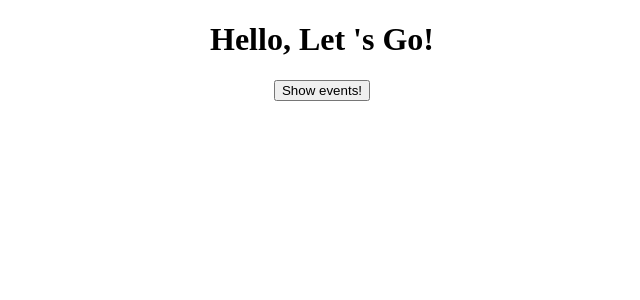
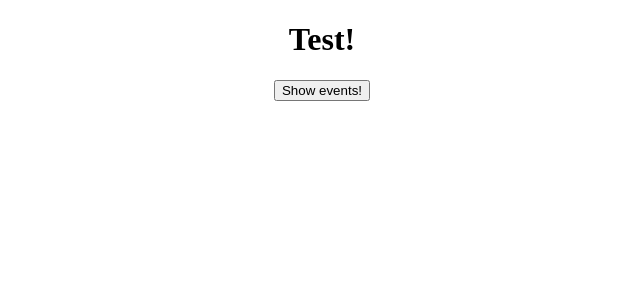
Before and after one commit to Skaper777/lets-go-react, a React (Create React App) app: page / in a window 1280 px wide. Shown: the top 300 px of the page, without its empty margins (318-958 px from the left). Built offline with nearby package versions, Linux system fonts and the light colour scheme.

Commit message:
feat: :sparkles: react lifecycles
Refs: test

```diff
--- a/src/App.js
+++ b/src/App.js
@@ -3,7 +3,10 @@ import './App.scss';
 import Event from './Event/Event'
 
 class App extends Component {
-  state = {
+  constructor(props) {
+    super(props)
+
+    this.state = {
       events: [
          {
             name: 'Run',
@@ -16,6 +19,7 @@ class App extends Component {
       ],
       pageTitle: "Hello, Let 's Go!",
       showEvents: false
+    }
   }
 
   toggleEventsHandler = () => {
@@ -63,7 +67,8 @@ class App extends Component {
 
     return (
       <div style = {divStyle}>
-        <h1>{this.state.pageTitle}</h1>
+        {/* <h1>{this.state.pageTitle}</h1> */}
+        <h1>{this.props.title}</h1>
 
         <button
           onClick={this.toggleEventsHandler}>
--- a/src/Event/Event.js
+++ b/src/Event/Event.js
@@ -1,11 +1,11 @@
+import React from 'react'
 import classes from './Event.module.scss'
 
-console.log(classes)
-
-function Event(props) {
+class Event extends React.Component {
+  render() {
     const inputClasses = [classes.input]
 
-  if (props.name.length) inputClasses.push(classes['input--green'])
+    if (this.props.name.length) inputClasses.push(classes['input--green'])
     else inputClasses.push(classes['input--red'])
 
     const style = {
@@ -15,17 +15,18 @@ function Event(props) {
 
     return (
       <div className={classes.Event} style={style}>
-      <h2>Event '{props.name}'</h2>
-      <p>Members: {props.members}</p>
+        <h2>Event '{this.props.name}'</h2>
+        <p>Members: {this.props.members}</p>
         <input
           className={inputClasses.join(' ')}
           type="text"
-        onChange={props.onChangeName}
-        value={props.name}
+          onChange={this.props.onChangeName}
+          value={this.props.name}
         />
-      <button onClick={props.onDelete}>Delete</button>
+        <button onClick={this.props.onDelete}>Delete</button>
       </div>
     )
   }
+}
 
 export default Event
--- a/src/index.js
+++ b/src/index.js
@@ -9,7 +9,7 @@ const root = createRoot(container)
 
 root.render(
   <React.StrictMode>
-    <App />
+    <App title={'Test!'} />
   </React.StrictMode>
 )
 
```
Lines whose indentation alone changed are shown as unchanged.
